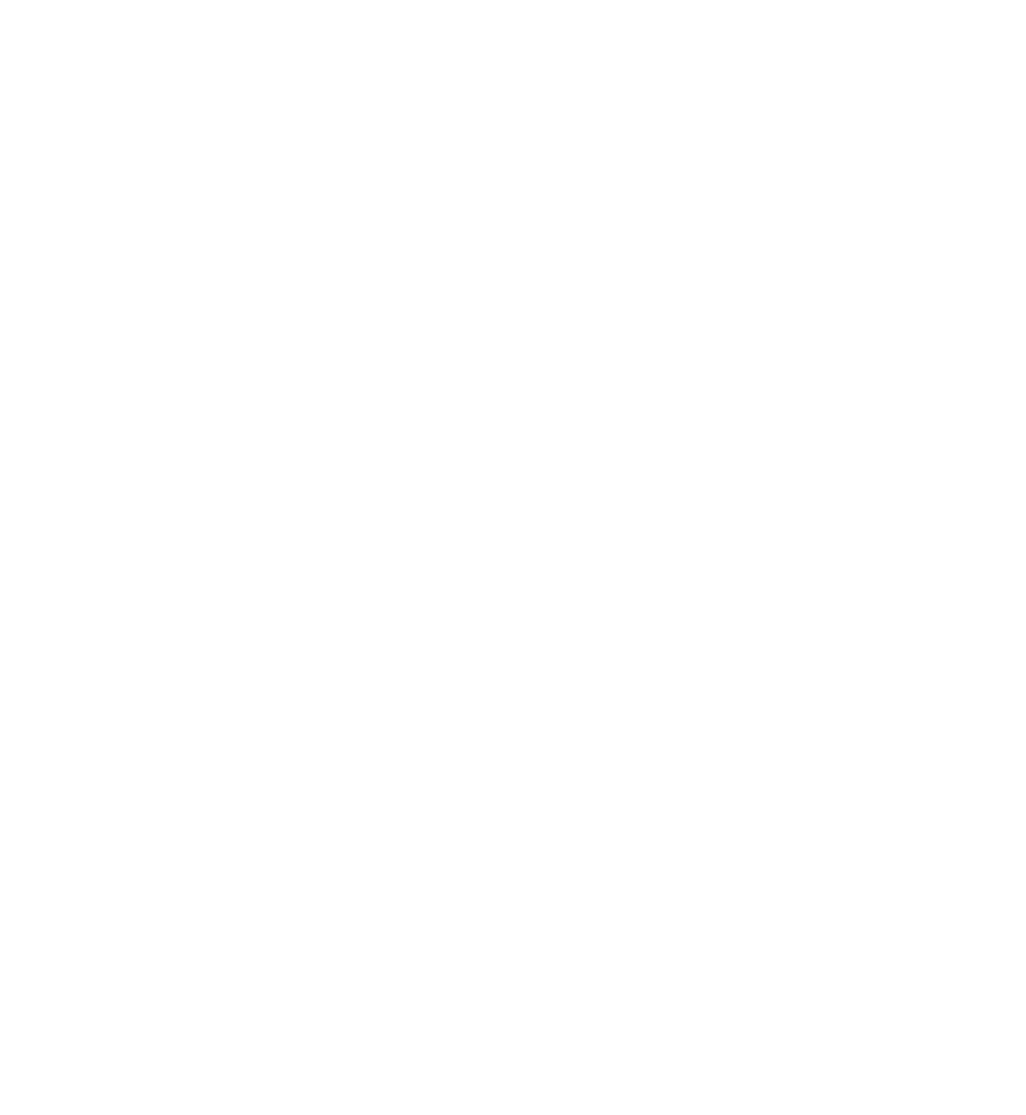
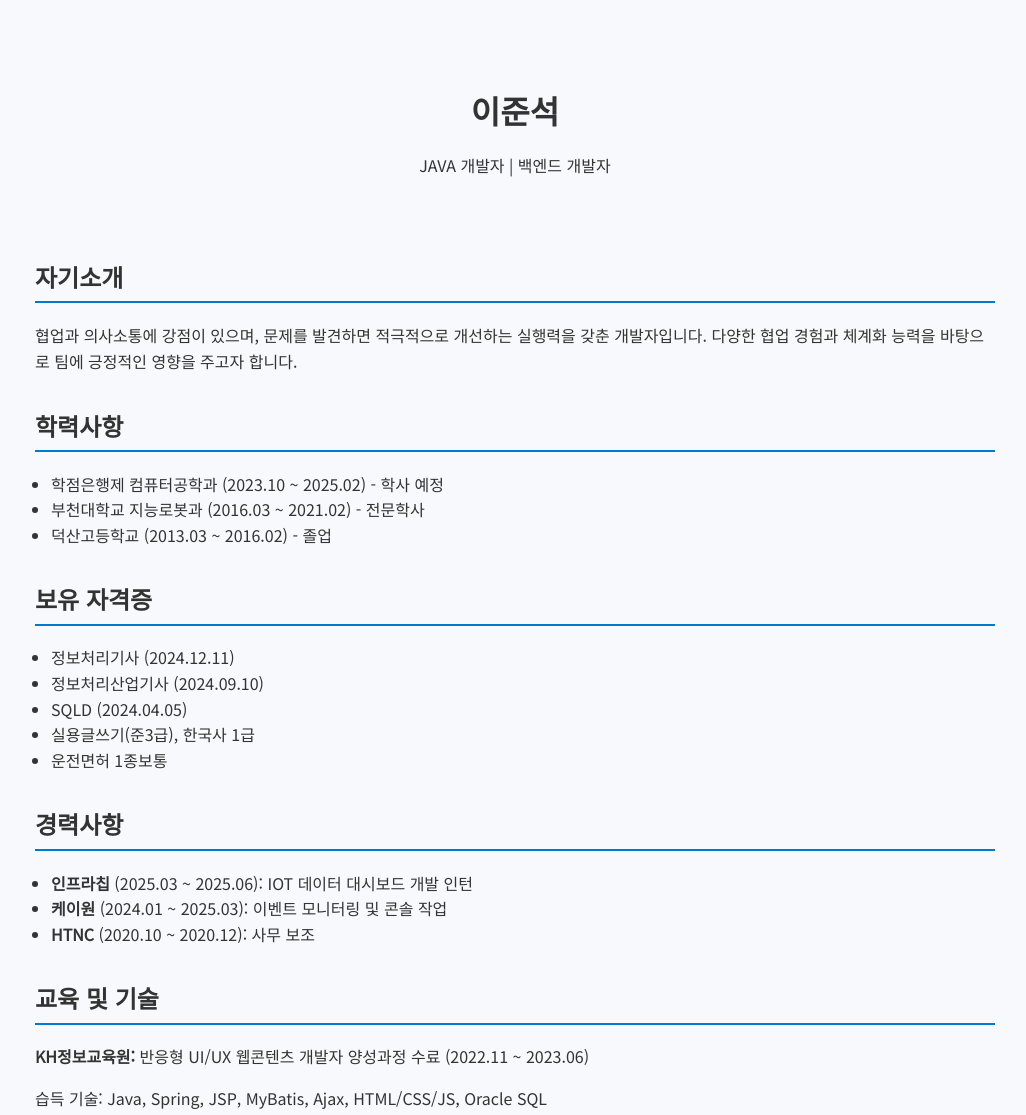
Before and after one commit to doggy0909/portfolio, a plain HTML site: page index.html in a window 1280 px wide. Shown: the top 1115 px of the page, without its empty margins (125-1151 px from the left). Before the commit the page ends 800 px from the top, so only its background shows below. Drawn offline with Linux system fonts and the light colour scheme.

Commit message:
Update index.html

```diff
--- a/index.html
+++ b/index.html
@@ -1 +1,128 @@
-<html></html>
+<!DOCTYPE html>
+<html lang="ko">
+<head>
+  <meta charset="UTF-8">
+  <meta name="viewport" content="width=device-width, initial-scale=1.0">
+  <title>이준석 - 개발자 이력서</title>
+  <link href="https://fonts.googleapis.com/css2?family=Noto+Sans+KR&display=swap" rel="stylesheet">
+  <style>
+    body {
+      font-family: 'Noto Sans KR', sans-serif;
+      margin: 0;
+      background: #f7f9fc;
+      color: #333;
+      line-height: 1.6;
+    }
+    .container {
+      max-width: 960px;
+      margin: auto;
+      padding: 2rem;
+    }
+    header {
+      text-align: center;
+      padding: 2rem 0;
+    }
+    h1 {
+      margin-bottom: 0.2rem;
+    }
+    h2 {
+      border-bottom: 2px solid #007acc;
+      padding-bottom: 0.3rem;
+      margin-top: 2rem;
+    }
+    .section {
+      margin-bottom: 2rem;
+    }
+    .info-grid {
+      display: grid;
+      grid-template-columns: 1fr 1fr;
+      gap: 1rem;
+    }
+    ul {
+      padding-left: 1rem;
+    }
+    .project {
+      margin-bottom: 1.5rem;
+    }
+    .highlight {
+      color: #007acc;
+      font-weight: bold;
+    }
+  </style>
+</head>
+<body>
+  <div class="container">
+    <header>
+      <h1>이준석</h1>
+      <p>JAVA 개발자 | 백엔드 개발자 </p>
+    </header>
+
+    <section class="section">
+      <h2>자기소개</h2>
+      <p>협업과 의사소통에 강점이 있으며, 문제를 발견하면 적극적으로 개선하는 실행력을 갖춘 개발자입니다. 다양한 협업 경험과 체계화 능력을 바탕으로 팀에 긍정적인 영향을 주고자 합니다.</p>
+    </section>
+
+    <section class="section">
+      <h2>학력사항</h2>
+      <ul>
+        <li>학점은행제 컴퓨터공학과 (2023.10 ~ 2025.02) - 학사 예정</li>
+        <li>부천대학교 지능로봇과 (2016.03 ~ 2021.02) - 전문학사</li>
+        <li>덕산고등학교 (2013.03 ~ 2016.02) - 졸업</li>
+      </ul>
+    </section>
+
+    <section class="section">
+      <h2>보유 자격증</h2>
+      <ul>
+        <li>정보처리기사 (2024.12.11)</li>
+        <li>정보처리산업기사 (2024.09.10)</li>
+        <li>SQLD (2024.04.05)</li>
+        <li>실용글쓰기(준3급), 한국사 1급</li>
+        <li>운전면허 1종보통</li>
+      </ul>
+    </section>
+
+    <section class="section">
+      <h2>경력사항</h2>
+      <ul>
+        <li><strong>인프라칩</strong> (2025.03 ~ 2025.06): IOT 데이터 대시보드 개발 인턴</li>
+        <li><strong>케이원</strong> (2024.01 ~ 2025.03): 이벤트 모니터링 및 콘솔 작업</li>
+        <li><strong>HTNC</strong> (2020.10 ~ 2020.12): 사무 보조</li>
+      </ul>
+    </section>
+
+    <section class="section">
+      <h2>교육 및 기술</h2>
+      <p><strong>KH정보교육원:</strong> 반응형 UI/UX 웹콘텐츠 개발자 양성과정 수료 (2022.11 ~ 2023.06)</p>
+      <p>습득 기술: Java, Spring, JSP, MyBatis, Ajax, HTML/CSS/JS, Oracle SQL</p>
+    </section>
+
+    <section class="section">
+      <h2>프로젝트</h2>
+      <div class="project">
+        <h3>BREAKTIME (2023.05 ~ 2023.06)</h3>
+        <p>숙박 예약 웹사이트 개발. 사업자 및 관리자 페이지, 리뷰 시스템 등 구축</p>
+        <p>GitHub: <a href="https://github.com/KH-Final-2023/breakTime-spring-project">breakTime-spring-project</a></p>
+      </div>
+      <div class="project">
+        <h3>KHTIME (2023.03 ~ 2023.04)</h3>
+        <p>학원 커뮤니티 플랫폼 개발. 회원가입, 친구/게시판/메시지 기능 구현</p>
+        <p>GitHub: <a href="https://github.com/hongsuk2615/Semi_project">Semi_project</a></p>
+      </div>
+    </section>
+
+    <section class="section">
+      <h2>기술 스택</h2>
+      <p><strong>백엔드:</strong> Java, Spring, JSP, Oracle SQL</p>
+      <p><strong>프론트엔드:</strong> HTML, CSS, JavaScript, Bootstrap, Ajax</p>
+      <p><strong>기타:</strong> Git, Arduino, Android Studio, 3D 프린터, AWS 기초 학습 중</p>
+    </section>
+
+    <section class="section">
+      <h2>입사 후 목표</h2>
+      <p>Java, Spring 기반 백엔드 실력 강화, 클라우드(AWS, GCP) 이해, 보안 이슈 대응 능력 확보, 프론트엔드 최신 기술 학습을 통해 풀스택 개발자로 성장하고자 합니다.</p>
+    </section>
+
+  </div>
+</body>
+</html>
```
